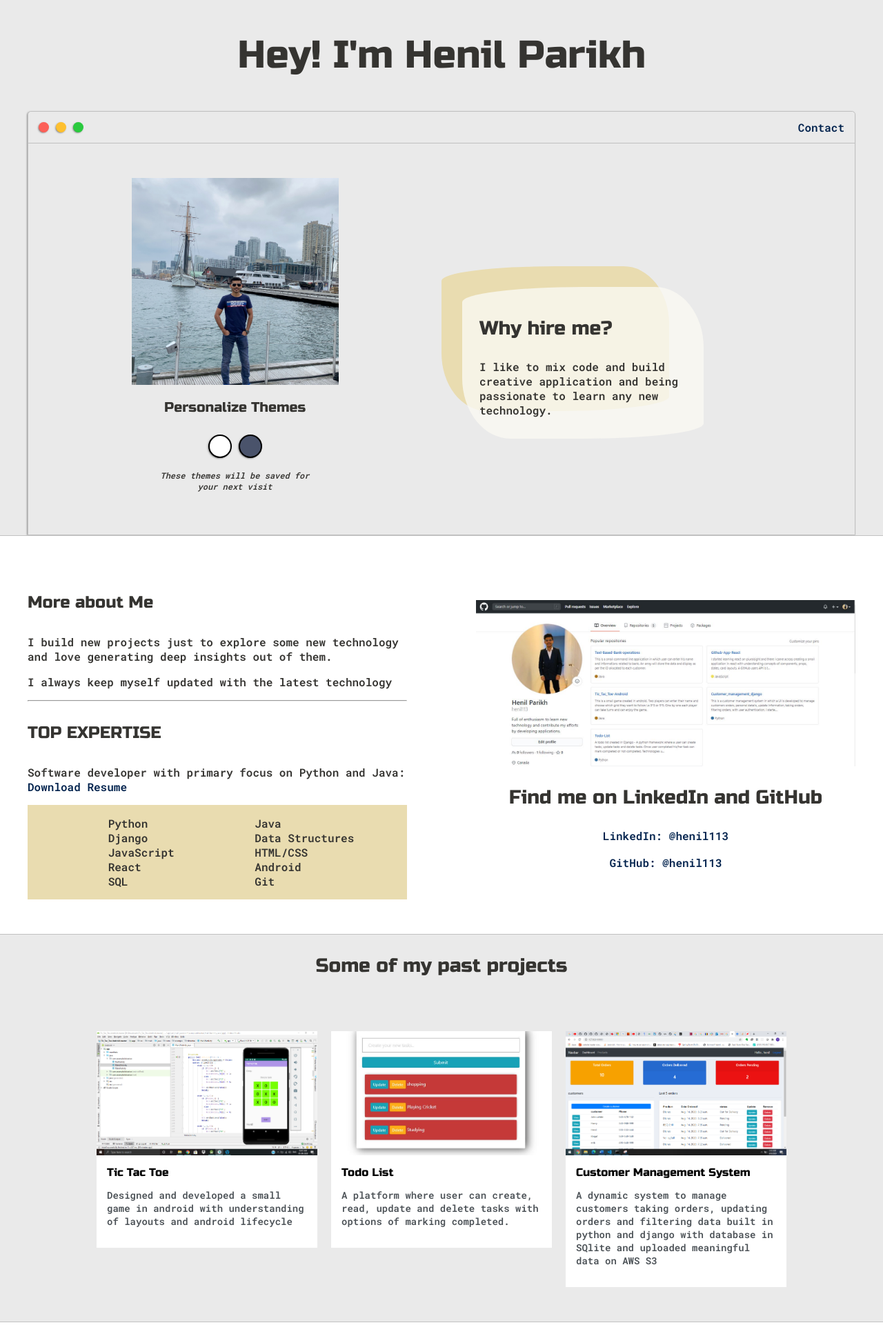
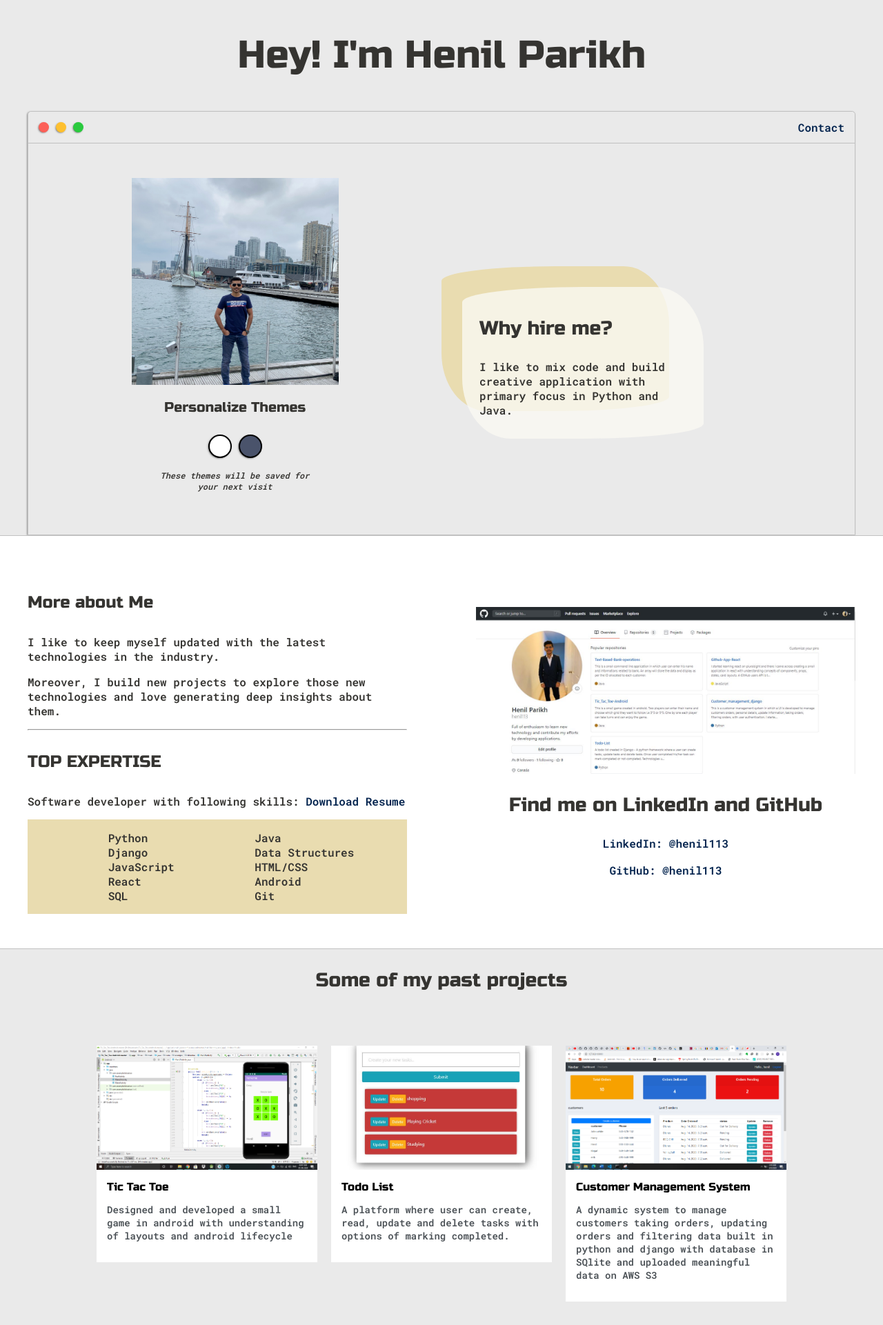
Before and after one commit to henil113/Portfolio-Website, a PHP site: page / in a window 1280 px wide. Shown: the top 1921 px of the page at 69% size. Run offline with PHP 8.4, Linux system fonts and the light colour scheme.

Commit message:
Final Commit

```diff
--- a/default.css
+++ b/default.css
@@ -4,6 +4,8 @@
     -14px -14px 12px #ffffff;
     --bordercolor:#c1c1c1;
     --mainText:#353431;
+    --secondshadow:14px 14px 12px #f7f7f7,
+             -14px -14px 12px #ffffff;
     --secondaryText:#4b5156;
     --themedotborder:black;
     --shadow: #e9dcb0;
@@ -66,8 +68,6 @@ ul{
     width:1200px;
     margin : 0 auto;
 }
-
-
 .hello-wrapper{
     display: grid;
     text-align: center;
@@ -235,6 +235,7 @@ margin: 0;
 #ContactForm{
     display: block;
     max-width: 600px;
+    box-shadow: var(--secondshadow);
     margin: 0 auto;
     padding: 15px;
     border-radius: 9px;
@@ -296,6 +297,7 @@ font-size: 14px;
 
         border-width:5px;
     }
+
 .about-wrap{
         display: grid;
         grid-template-columns: repeat(auto-fit, minmax(320px, 1fr));
--- a/home.html
+++ b/home.html
@@ -29,7 +29,7 @@
                             <div id='dot-three' class='dots-color'></div>
                         </div>
                         <ul id='navigation'>
-                            <li> <a href="#">Contact</a></li>
+                            <li> <a href="home.html#ContactForm">Contact</a></li>
 
                             </ul>
                         </div>
@@ -49,7 +49,7 @@
                         <div id ='shadow'>
                             <div id= "text-preview" >
                                 <h3>Why hire me?</h3>
-                                <p>I like to mix code and build creative application and being passionate to learn any new technology.</p>
+                                <p>I like to mix code and build creative application with primary focus in Python and Java.</p>
                             </div>
                         </div>
                     </div>
@@ -63,11 +63,11 @@
                 <div class ='about-wrap'>
                     <div class='about-me'>
                         <h4>More about Me</h4>
-                        <p>I build new projects just to explore some new technology and love generating deep insights out of them.</p>
-                        <p>I always keep myself updated with the latest technology</p>
+                        <p>I like to keep myself updated with the latest technologies in the industry.</p>
+                        <p>Moreover, I build new projects to explore those new technologies and love generating deep insights about them.</p>
                         <hr>
                         <h4>TOP EXPERTISE</h4>
-                        <p>Software developer with primary focus on Python and Java: <a target="_blank" href="Henil Parikh Resume .pdf">Download Resume</a></p>
+                        <p>Software developer with following skills: <a target="_blank" href="Henil Parikh Resume .pdf">Download Resume</a></p>
                         <div id="skills">
                             <ul>
                                 <li>Python</li>
@@ -141,6 +141,7 @@
                 <h3 style="text-align:center;">Get in Contact </h3>
 
                 <form id="ContactForm">
+                    <a name ="ContactForm"></a>
                     <label>Name</label>
 				<input class="input-field" type="text" name="name">
 
--- a/indigo.css
+++ b/indigo.css
@@ -1,9 +1,11 @@
 :root{
     --maincolor:#4b878bff;
     --secondarycolor:#4b878bff;
-    --bordercolor:#c1c1c1;
+    --bordercolor:black;
     --mainText:rgb(0, 0, 0);
     --secondaryText:#4b5156;
+    --secondshadow:14px 14px 12px rgb(72, 129, 133),
+             -14px -14px 12px rgb(72, 129, 133);
     --themedotborder:#24292E;
     --shadow: rgb(187, 37, 40);
     --previewbackground:white;
```
